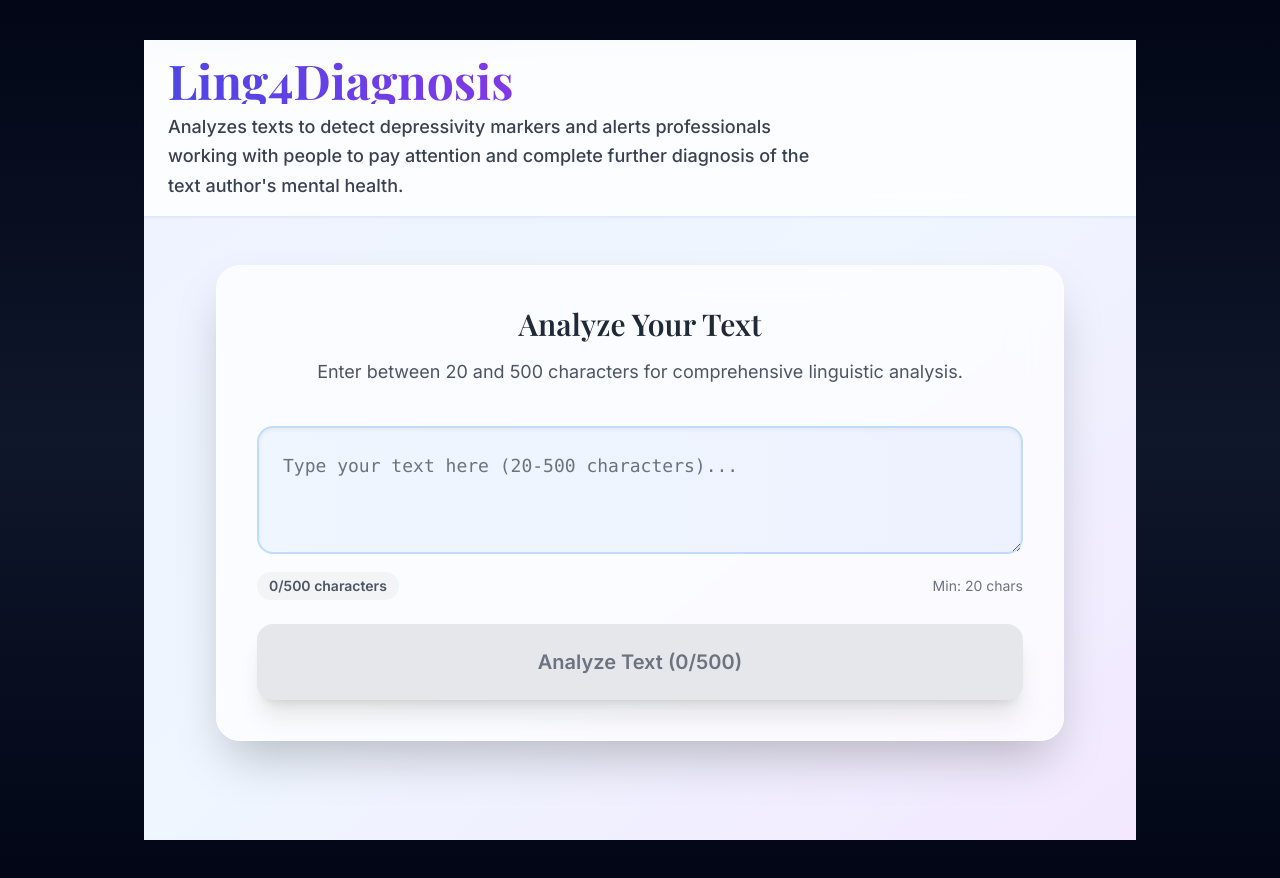
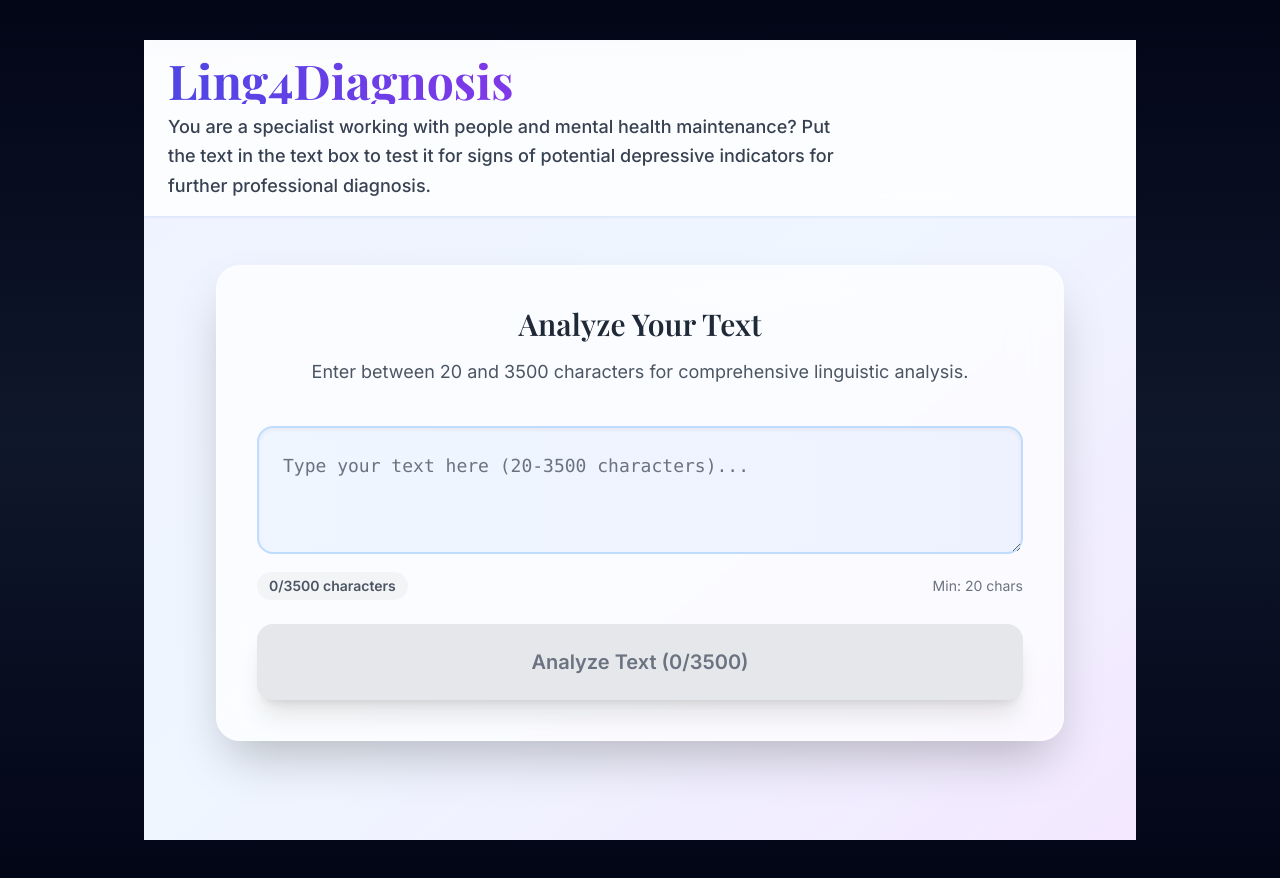
Before and after one commit to abvgdelya/ling4diagnosis_proj, a Next.js app: page / in a window 1280 px wide. Built offline with nearby package versions, Linux system fonts and the light colour scheme.

Commit message:
Update page.tsx

```diff
--- a/src/app/page.tsx
+++ b/src/app/page.tsx
@@ -26,7 +26,7 @@ export default function HomePage() {
   const [loading, setLoading] = useState(false);
   const [error, setError] = useState("");
   const MIN_CHARS = 20;
-  const MAX_CHARS = 500;
+  const MAX_CHARS = 3500;
 
   const validateText = (inputText: string): string => {
     if (inputText.trim().length === 0) {
@@ -78,8 +78,8 @@ export default function HomePage() {
             Ling4Diagnosis
           </h1>
           <p className="text-lg text-gray-700 mt-2 font-medium max-w-2xl leading-relaxed">
-            Analyzes texts to detect depressivity markers and alerts professionals working with people
-            to pay attention and complete further diagnosis of the text author's mental health.
+           You are a specialist working with people and mental health maintenance?
+            Put the text in the text box to test it for signs of potential depressive indicators for further professional diagnosis.
           </p>
         </div>
       </header>
```
